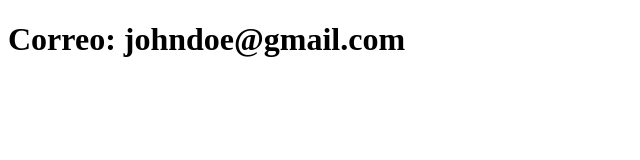
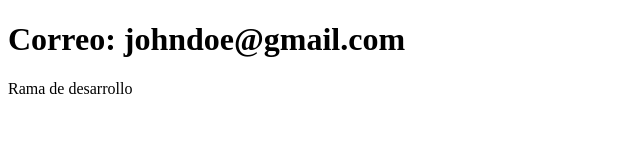
Before and after one commit to johncontreras/sistema-de-registro, a plain HTML site: page contacto.html in a window 1280 px wide. Shown: the whole page, without its empty margins (0-640 px from the left). Drawn offline with Linux system fonts and the light colour scheme.

Commit message:
Agregar nueva rama

```diff
--- a/contacto.html
+++ b/contacto.html
@@ -7,5 +7,6 @@
 </head>
 <body>
     <h1>Correo: johndoe@gmail.com</h1>
+    <p>Rama de desarrollo</p>
 </body>
 </html>
```
